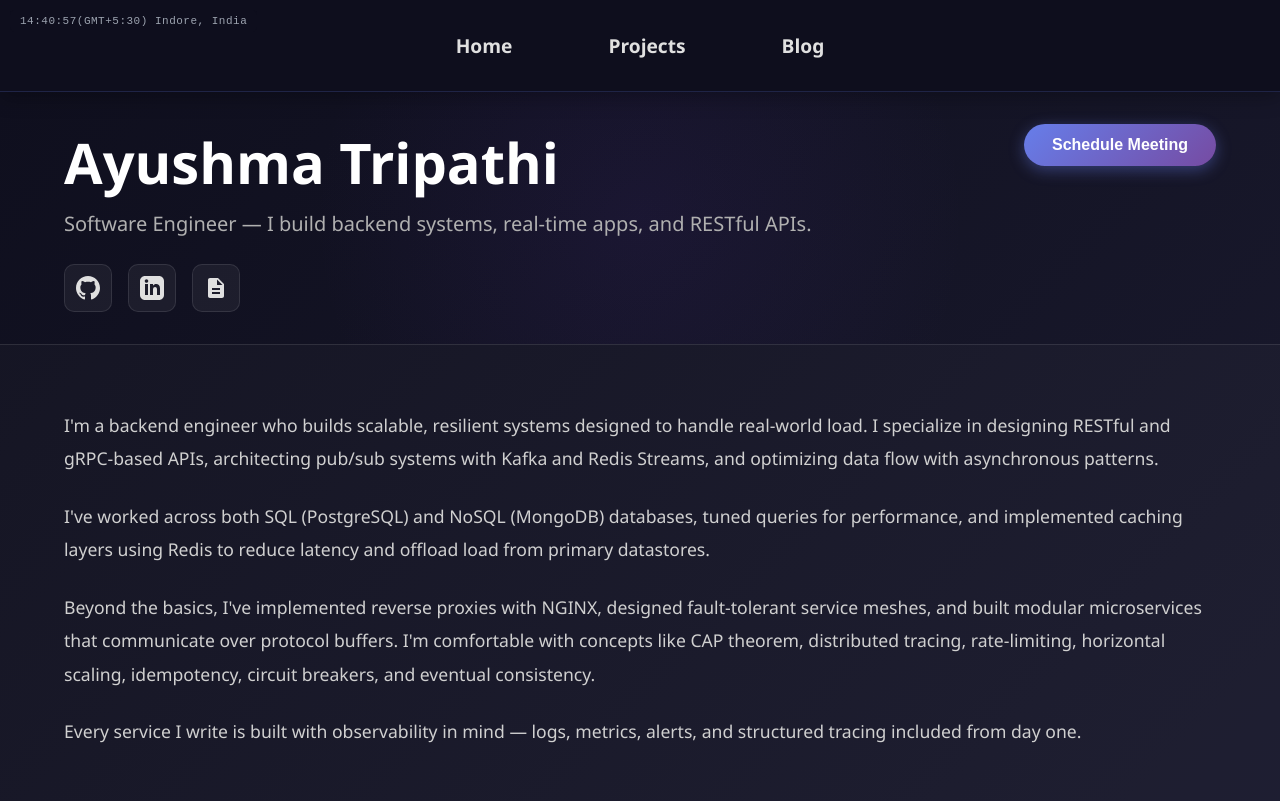
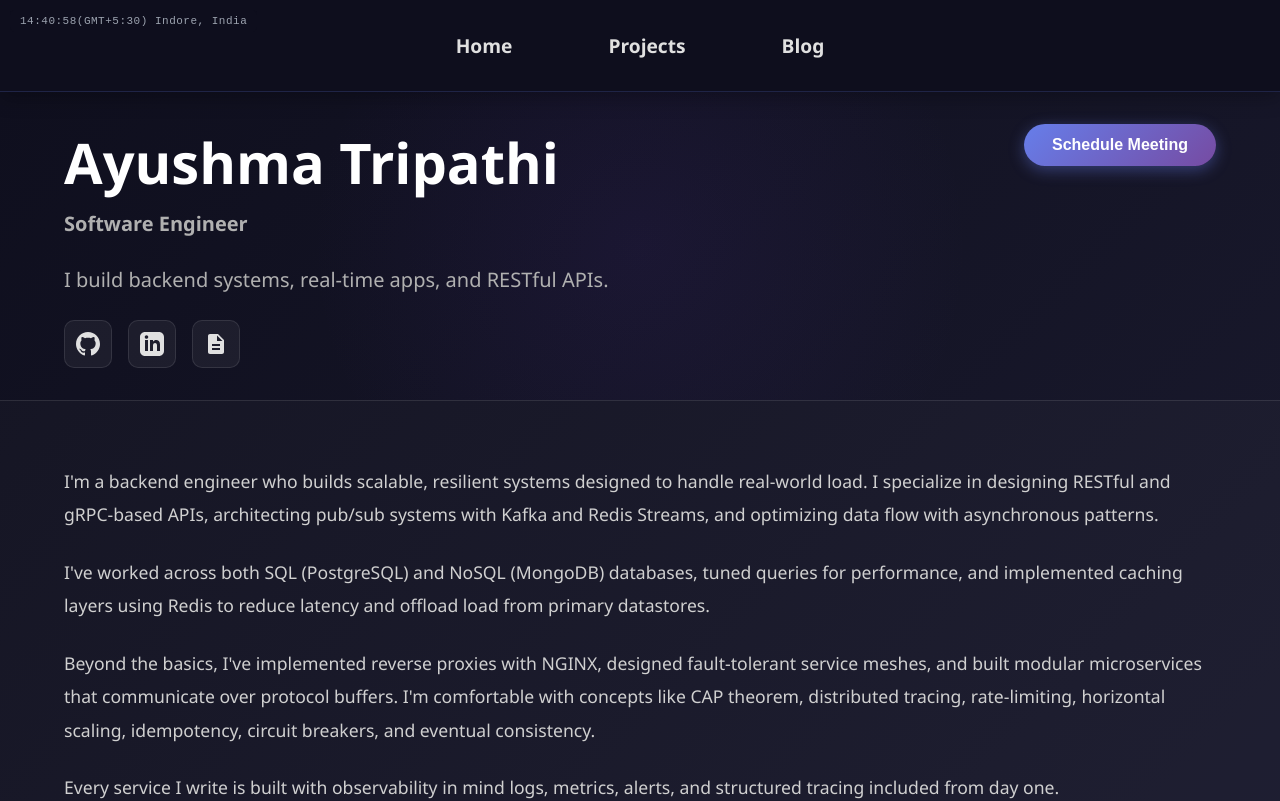
Before and after one commit to Ayushma0208/personal-portfolio, a React (Create React App) app: page / in a window 1280 px wide. Shown: the top 801 px of the page. Built offline with nearby package versions, Linux system fonts and the light colour scheme.

Commit message:
changes in home pages

```diff
--- a/src/components/HomePage.js
+++ b/src/components/HomePage.js
@@ -31,7 +31,8 @@ const HomePage = () => {
       <section className="hero-section">
         <div className="hero-content">
           <h1 className="name">Ayushma Tripathi</h1>
-          <p className="tagline">Software Engineer — I build backend systems, real-time apps, and RESTful APIs.</p>
+          <h2 className="tagline">Software Engineer</h2>
+          <p className="tagline">I build backend systems, real-time apps, and RESTful APIs.</p>
 
           <div className="social-icons">
             <a href="https://github.com/Ayushma0208" target="_blank" rel="noopener noreferrer" className="social-icon" aria-label="GitHub">
@@ -67,7 +68,7 @@ const HomePage = () => {
           Beyond the basics, I've implemented reverse proxies with NGINX, designed fault-tolerant service meshes, and built modular microservices that communicate over protocol buffers. I'm comfortable with concepts like CAP theorem, distributed tracing, rate-limiting, horizontal scaling, idempotency, circuit breakers, and eventual consistency.
         </p>
         <p className="about-text">
-          Every service I write is built with observability in mind — logs, metrics, alerts, and structured tracing included from day one.
+          Every service I write is built with observability in mind logs, metrics, alerts, and structured tracing included from day one.
         </p>
       </section>
 
```
